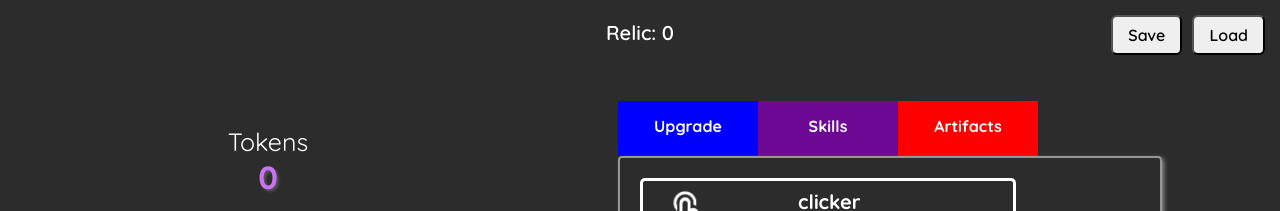
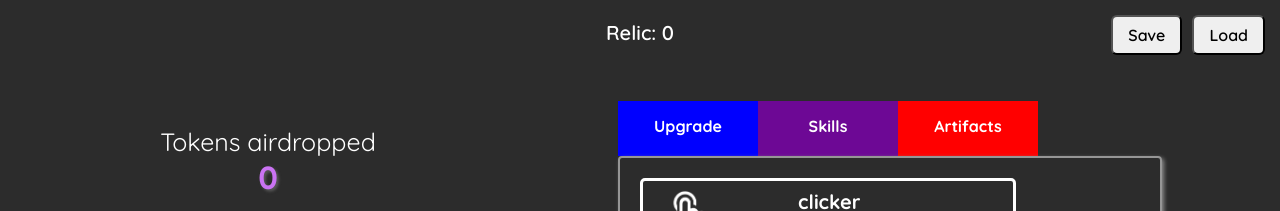
Before and after one commit to seniorqwerty/Grishinium, a plain HTML site: page index.html in a window 1280 px wide. Shown: the top 211 px of the page. Drawn offline with Linux system fonts and the light colour scheme.

Commit message:
Update index.html

```diff
--- a/index.html
+++ b/index.html
@@ -4,13 +4,13 @@
     <meta charset="UTF-8" />
     <meta name="viewport" content="width=device-width, initial-scale=1.0" />
     <link rel="stylesheet" href="style.css" />
-    <title>Gem Clicker</title>
+    <title>Grishinium Airdrop</title>
   </head>
   <body>
     <section>
       <div class="main">
         <div class="left">
-          <p>Tokens <br /><span class="gem-cost pink-text">0</span></p>
+          <p>Tokens airdropped <br /><span class="gem-cost pink-text">0</span></p>
           <div class="gem-img-container">
             <img style="outline: none;"
               src="./assets/Grishinium.png"
```
